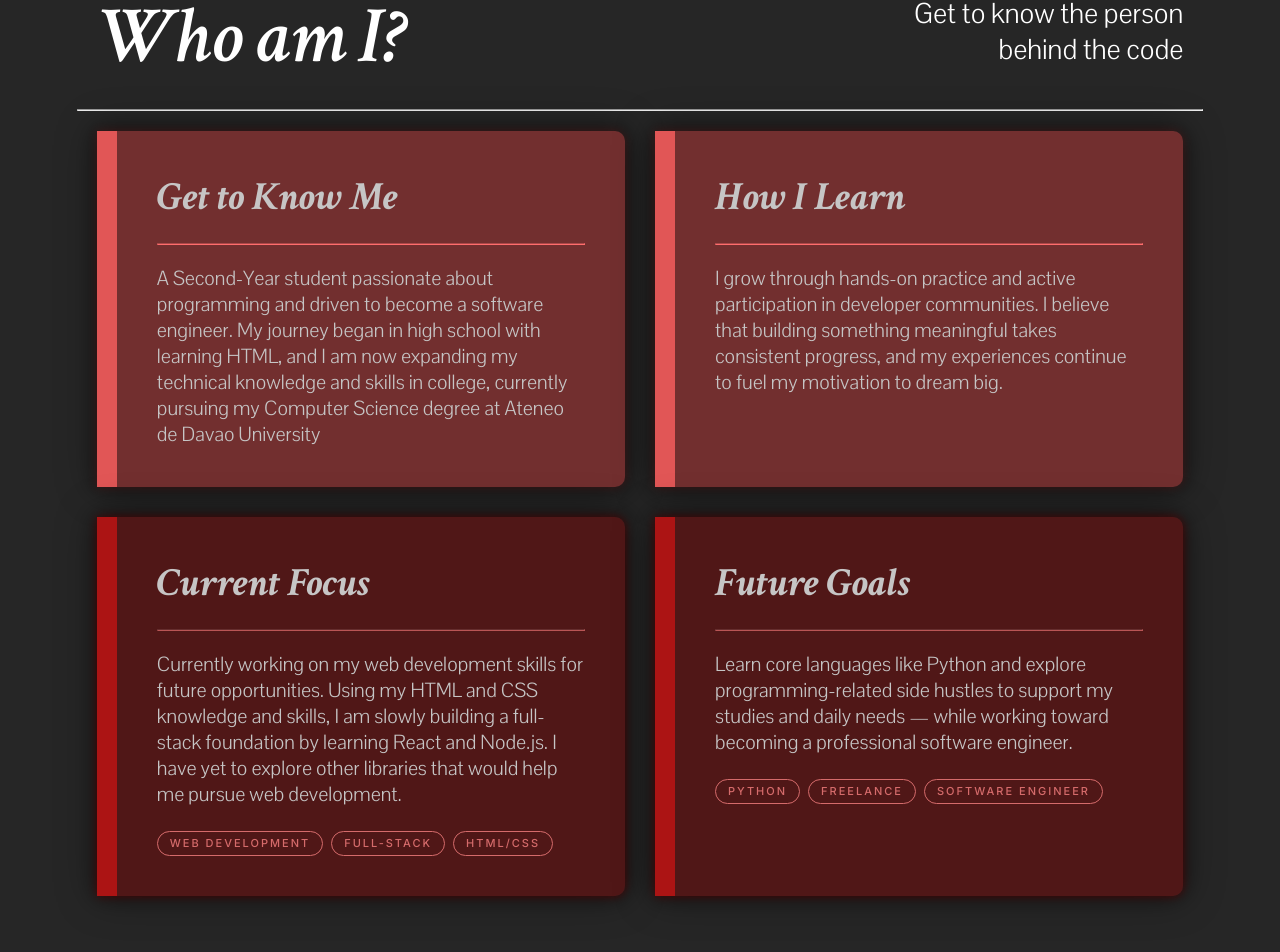
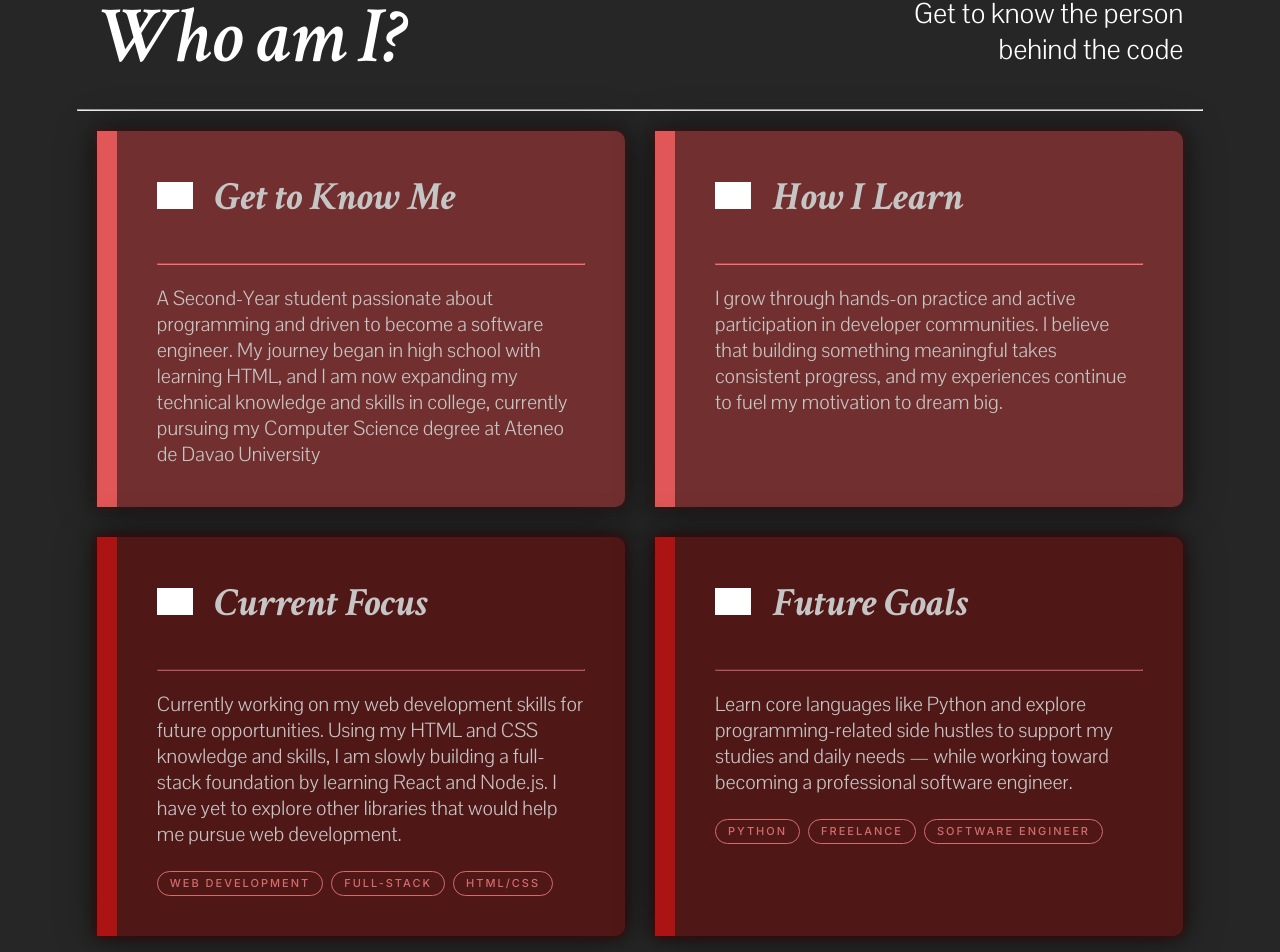
Before and after one commit to itspongs/JosephJamesPungyan-Portfolio, a React (Vite) app in the folder MyPortfolio/: page / in a window 1280 px wide. Shown: the part 1128-2080 px from the top of the page. Built offline with nearby package versions, Linux system fonts and the light colour scheme; grey boxes are pictures that could not be loaded.

Commit message:
Updated AboutPage

```diff
--- a/MyPortfolio/src/pages/AboutPage.jsx
+++ b/MyPortfolio/src/pages/AboutPage.jsx
@@ -1,5 +1,11 @@
 import { useEffect, useRef, useState } from 'react'
 import './AboutPage.css'
+
+import KnowMeLogo from '../assets/logos/know-me.png'
+import LearnLogo from '../assets/logos/learn.png'
+import CurrentFocusLogo from '../assets/logos/current-focus.png'
+import FutureFocusLogo from '../assets/logos/future-focus.png'
+
 
 function AboutPage() {
     const ref = useRef(null)
@@ -43,7 +49,10 @@ function AboutPage() {
                 <div className="top-sections-wrapper">
                     <div className="box-anim box-anim-1">
                         <div className="get-to-know-me-container box-hover">
-                            <h3 className="about-header">Get to Know Me</h3>
+                            <div className="about-box-header-row">
+                                <img src={KnowMeLogo} className="about-box-logo" alt="" />
+                                <h3 className="about-header">Get to Know Me</h3>
+                            </div>
                             <hr className="about-top-line" />
                             <p className="about-top-description">
                                 A Second-Year student passionate about programming
@@ -57,7 +66,10 @@ function AboutPage() {
                     </div>
                     <div className="box-anim box-anim-2">
                         <div className="how-i-learn-container box-hover">
-                            <h3 className="about-header">How I Learn</h3>
+                            <div className="about-box-header-row">
+                                <img src={LearnLogo} className="about-box-logo" alt="" />
+                                <h3 className="about-header">How I Learn</h3>
+                            </div>
                             <hr className="about-top-line" />
                             <p className="about-top-description">
                                 I grow through hands-on practice and active participation
@@ -72,7 +84,10 @@ function AboutPage() {
                 <div className="bottom-sections-wrapper">
                     <div className="box-anim box-anim-3">
                         <div className="current-focus-container box-hover">
-                            <h3 className="about-header">Current Focus</h3>
+                            <div className="about-box-header-row">
+                                <img src={CurrentFocusLogo} className="about-box-logo" alt="" />
+                                <h3 className="about-header">Current Focus</h3>
+                            </div>
                             <hr className="about-bottom-line" />
                             <p className="about-bottom-description">
                                 Currently working on my web development skills for future
@@ -90,7 +105,10 @@ function AboutPage() {
                     </div>
                     <div className="box-anim box-anim-4">
                         <div className="future-goals-container box-hover">
-                            <h3 className="about-header">Future Goals</h3>
+                            <div className="about-box-header-row">
+                                <img src={FutureFocusLogo} className="about-box-logo" alt="" />
+                                <h3 className="about-header">Future Goals</h3>
+                            </div>
                             <hr className="about-bottom-line" />
                             <p className="about-bottom-description">
                                 Learn core languages like Python and explore programming-related
```
